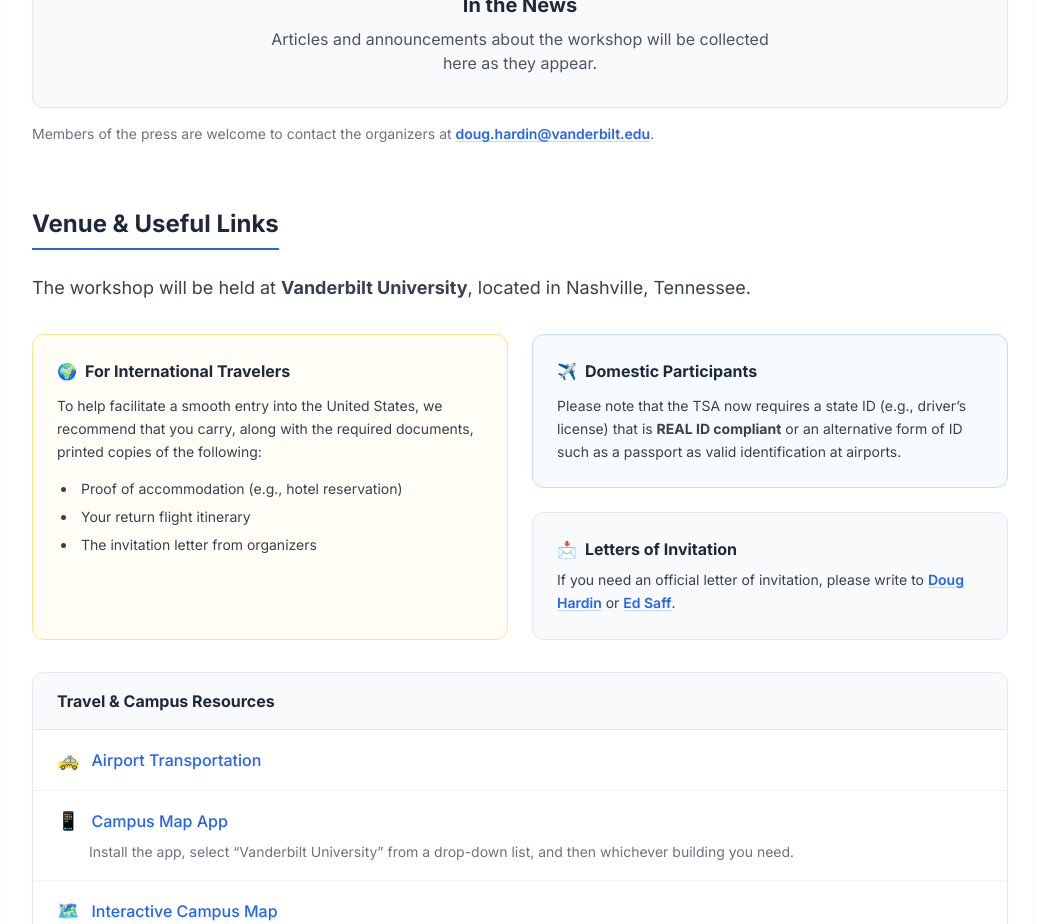
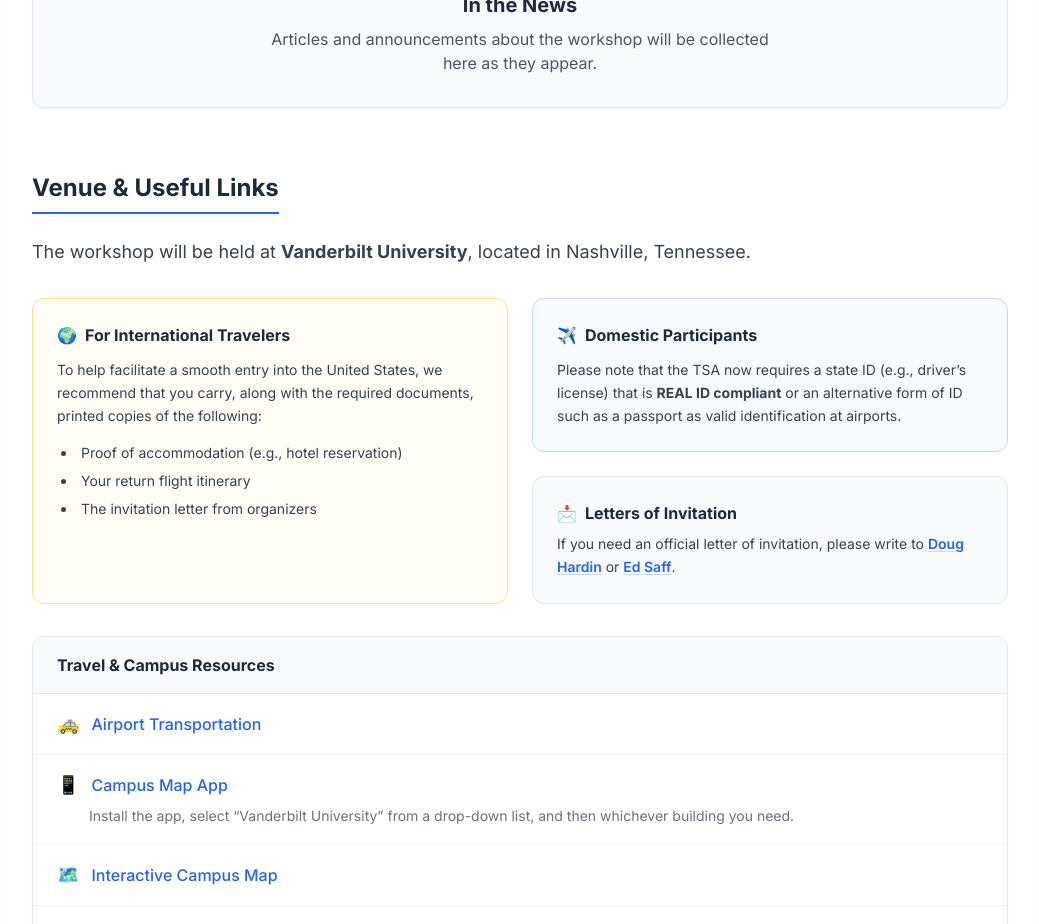
Before and after one commit to samueletonati/Nashville-Workshop, a Next.js app: page / in a window 1280 px wide. Shown: the part 3100-4024 px from the top of the page, without its empty margins (120-1159 px from the left). Built offline with nearby package versions, Linux system fonts and the light colour scheme.

Commit message:
update on press

```diff
--- a/app/page.tsx
+++ b/app/page.tsx
@@ -441,17 +441,6 @@
             </p>
           </div>
         )}
-
-        <p className="text-sm text-gray-500 mt-4">
-          Members of the press are welcome to contact the organizers at{" "}
-          <a
-            href="mailto:doug.hardin@vanderbilt.edu"
-            className="text-blue-600 hover:text-blue-800 font-semibold underline decoration-blue-200 underline-offset-2"
-          >
-            doug.hardin@vanderbilt.edu
-          </a>
-          .
-        </p>
       </section>
 
       {/* VENUE & LINKS */}
```
